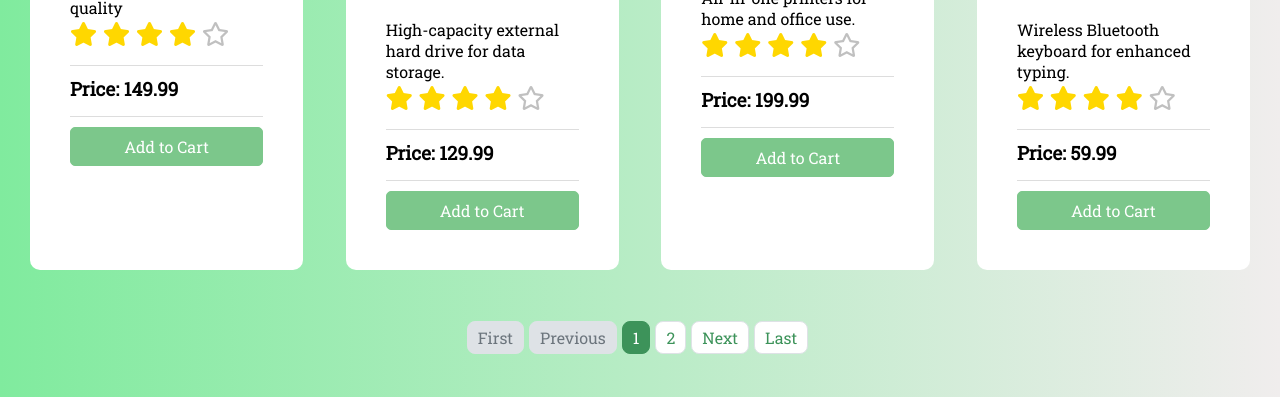
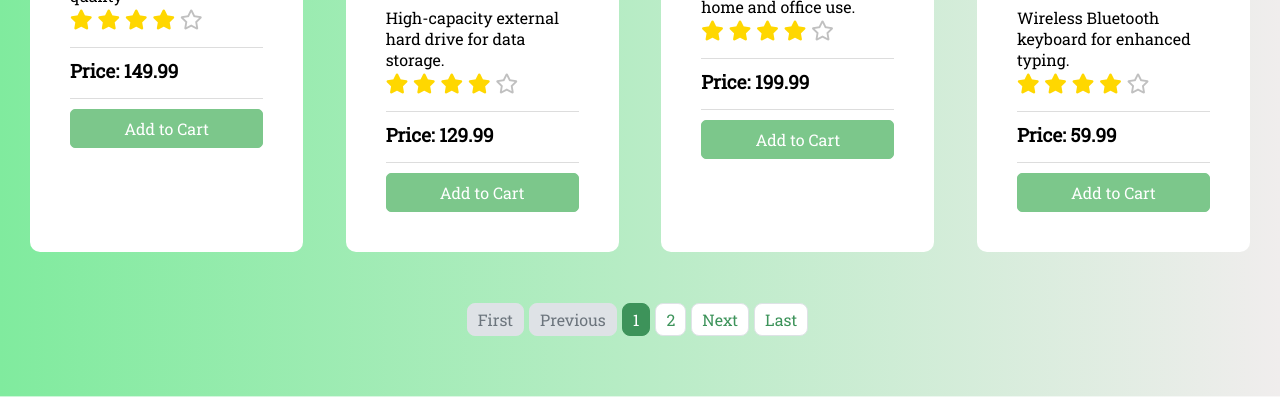
Before and after one commit to tianala/final-app, a Django app: page /products/ in a window 1280 px wide. Shown: the part 2144-2541 px from the top of the page. Run offline with Django 4.2, Linux system fonts and the light colour scheme; data comes from the database, SQL or seed files in the repository.

Commit message:
modification 9

```diff
--- a/application/static/css/style.css
+++ b/application/static/css/style.css
@@ -283,7 +283,7 @@ main {
 }
 .oval-box p{
     font-weight: bold;
-    font-size: 100px;
+    font-size: 25px;
 }
 
 .oval-image {
@@ -335,7 +335,7 @@ footer {
 
 .rating {
   color: #ffd700; /* Set the color of filled stars to yellow */
-  font-size: 24px; /* Adjust the font size as needed */
+  font-size: 20px; /* Adjust the font size as needed */
 }
 
 .rating .far {
--- a/application/views.py
+++ b/application/views.py
@@ -48,6 +48,7 @@ class ProductListView(ListView):
     paginate_by = 12
     # json_file_path = 'electronics_data.json'
     json_file_path = 'application/templates/data/electronics_data.json'
+    # 'home/tianala28/final-app/application/templates/data/electronics_data.json'
 
     def get_context_data(self, **kwargs):
         context = super().get_context_data(**kwargs)
```
